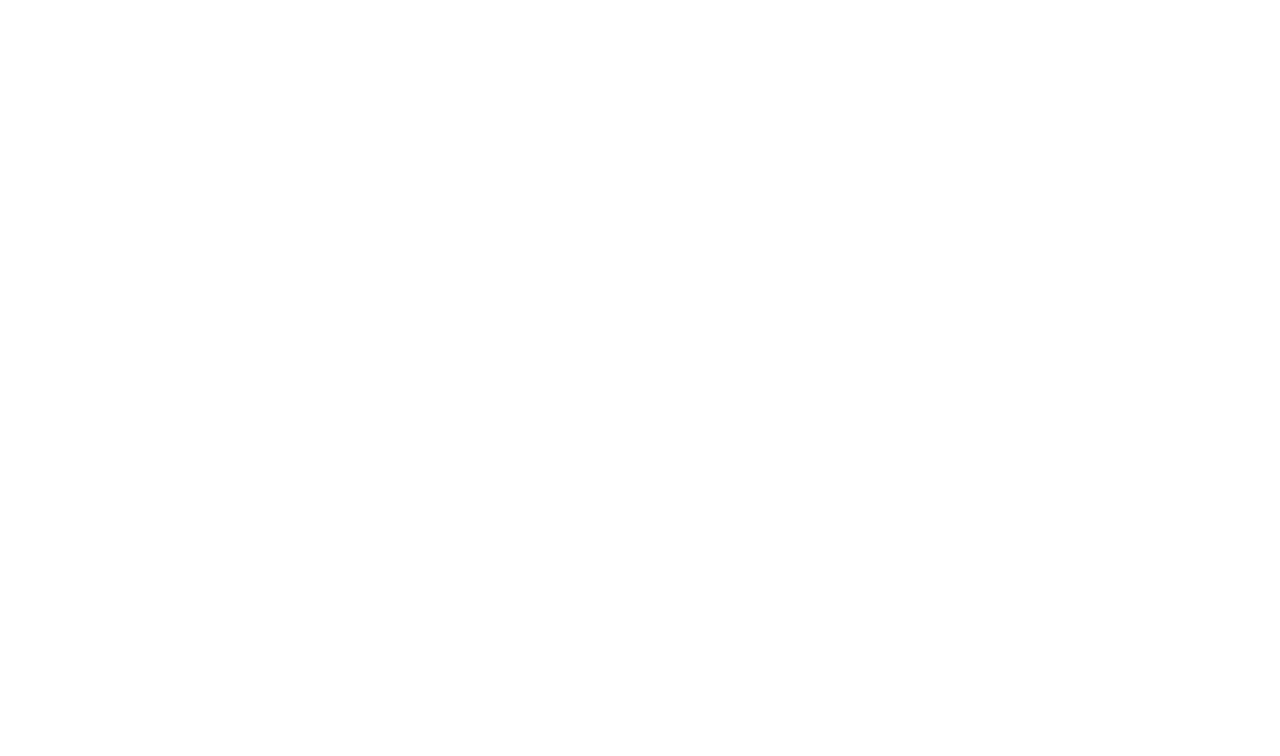
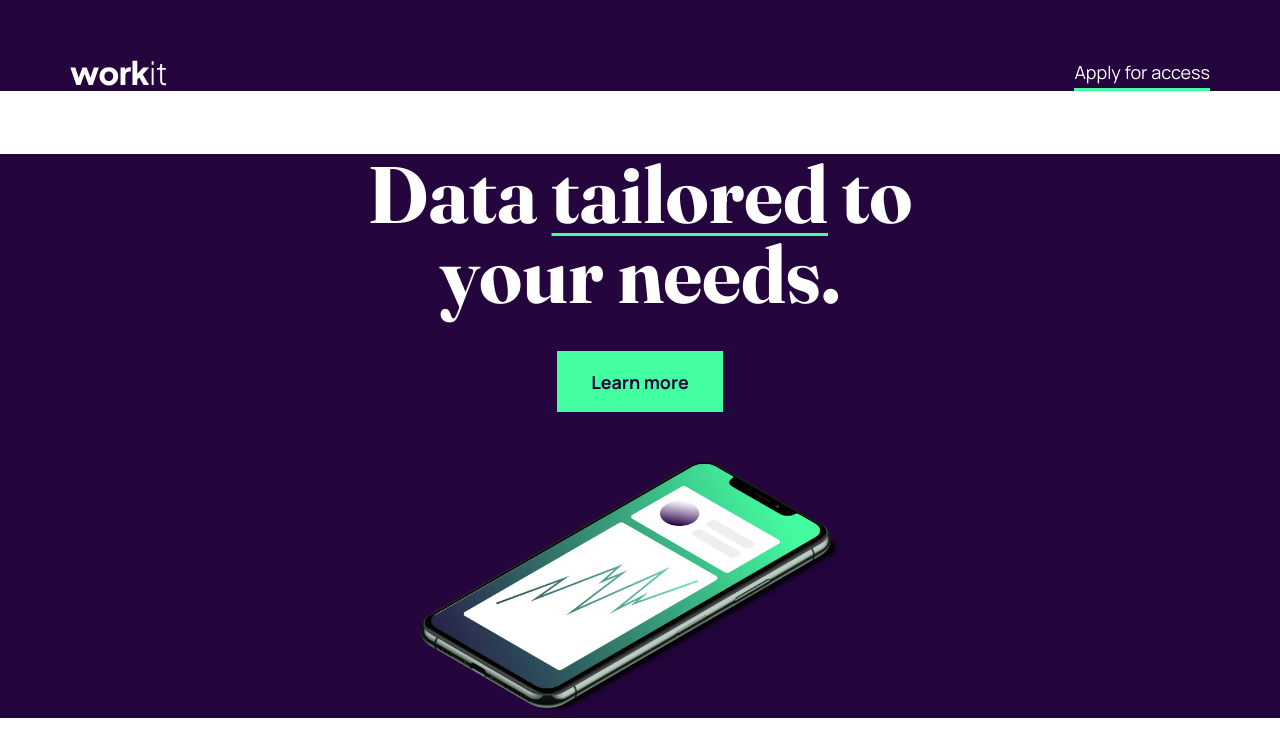
Before and after one commit to YashinN/FM-workit-landing-page, a React (Create React App) app: page / in a window 1280 px wide. Shown: the top 756 px of the page. Built offline with nearby package versions, Linux system fonts and the light colour scheme.

Commit message:
Add:hero section component layout completed.

```diff
--- a/src/App.js
+++ b/src/App.js
@@ -1,5 +1,15 @@
+import Header from "./components/Header/Header";
+import Main from "./components/Layout/Main";
+import HeroSection from "./components/Hero/HeroSection";
 function App() {
-  return <div className="App"></div>;
+  return (
+    <>
+      <Header />
+      <Main>
+        <HeroSection />
+      </Main>
+    </>
+  );
 }
 
 export default App;
--- /dev/null
+++ b/src/components/Hero/HeroSection.js
@@ -0,0 +1,28 @@
+import heroImage from "../../Assets/Images/image-hero.webp";
+import styles from "./HeroSection.module.scss";
+
+const HeroSection = () => {
+  return (
+    <section className={styles.heroSection}>
+      <div className={styles.headerBlock}>
+        <h1 className={styles.heading}>
+          Data <span className={styles.heading_underline}>tailored</span> to{" "}
+          <span className={styles.heading_inline}>your needs.</span>
+        </h1>
+        <a href="#" className={styles.learnBtn}>
+          Learn more
+        </a>
+      </div>
+
+      <div className={styles.imageWrapper}>
+        <img
+          src={heroImage}
+          alt="imgae of cellphone"
+          className={styles.heroImage}
+        />
+      </div>
+    </section>
+  );
+};
+
+export default HeroSection;
--- /dev/null
+++ b/src/components/Hero/HeroSection.module.scss
@@ -0,0 +1,58 @@
+@import "../../styles/variables";
+
+.heroSection {
+  display: flex;
+  flex-direction: column;
+  justify-content: center;
+  align-items: center;
+  gap: 5rem;
+  background-color: $bg-dark-purple;
+  margin-top: 6.3rem;
+}
+
+.headerBlock {
+  display: flex;
+  justify-content: center;
+  align-items: center;
+  flex-direction: column;
+  gap: 3.7rem;
+}
+
+.heading {
+  font-family: "Fraunce";
+  color: $text-white;
+  font-size: 8rem;
+  text-align: center;
+  line-height: 8rem;
+
+  &_underline {
+    text-decoration: 3px underline $accent-eucalyptus;
+    text-underline-offset: 1rem;
+  }
+
+  &_inline {
+    display: block;
+  }
+}
+
+.learnBtn {
+  background-color: $accent-eucalyptus;
+  height: 6.1rem;
+  width: 16.6rem;
+  display: flex;
+  justify-content: center;
+  align-items: center;
+  font-family: "Manrope";
+  color: $text-dark-purple;
+  text-decoration: none;
+  font-size: 1.8rem;
+  font-weight: bold;
+}
+
+.imageWrapper {
+  max-width: 441px;
+  max-height: 767px;
+}
+.heroImage {
+  width: 100%;
+}
--- /dev/null
+++ b/src/components/Layout/Main.js
@@ -0,0 +1,7 @@
+import styles from "./Main.module.scss";
+
+const Main = ({ children }) => {
+  return <main className={styles.mainLayout}>{children}</main>;
+};
+
+export default Main;
--- a/src/styles/main.scss
+++ b/src/styles/main.scss
@@ -1,15 +1,4 @@
 @import "./variables";
-
-// Fonts
-@font-face {
-  font-family: "Fraunce";
-  src: url("../Assets/Fonts/Fraunces-VariableFont_SOFT\,WONK\,opsz\,wght.ttf");
-}
-
-@font-face {
-  font-family: "Manrope";
-  src: url("../Assets/Fonts/Manrope-VariableFont_wght.ttf");
-}
 
 // Defaults
 * {
```
Also changed, not shown: src/Assets/Images/image-hero.webp (added), src/components/Layout/Main.module.scss (added).
